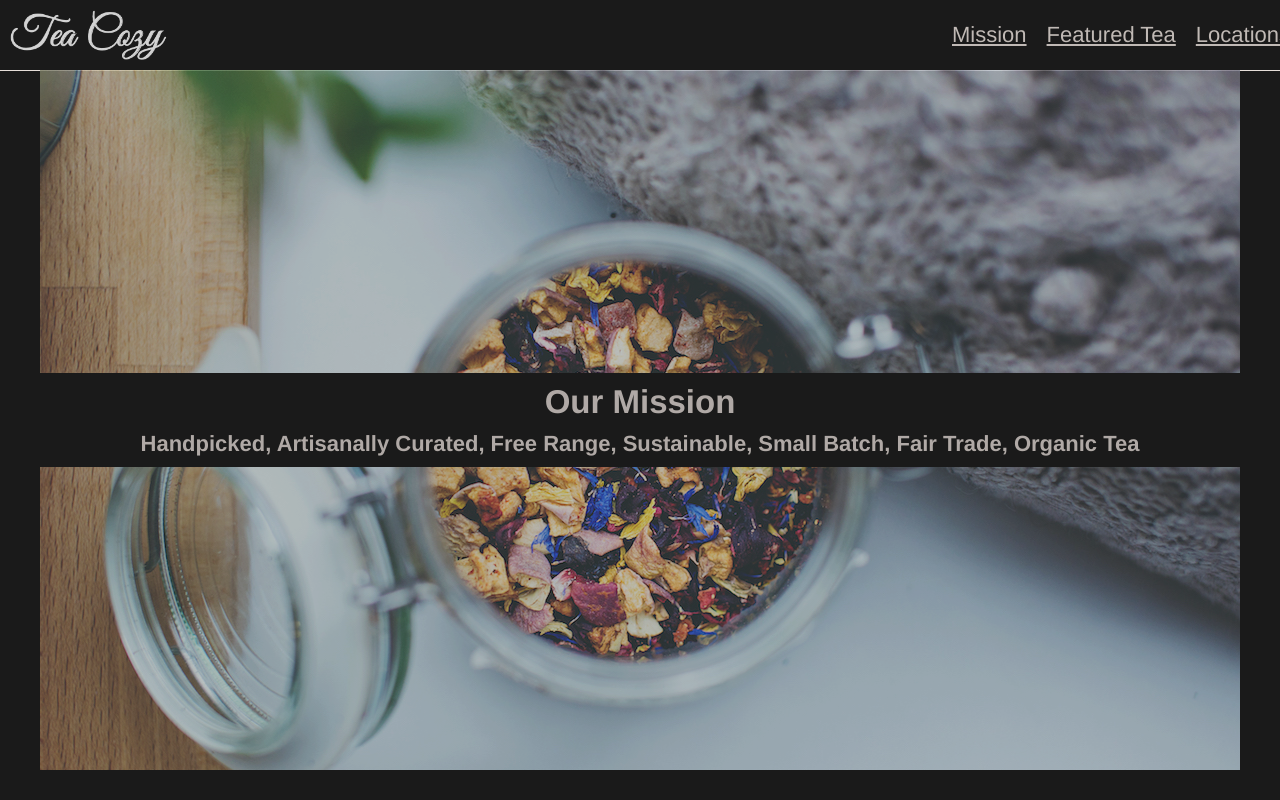
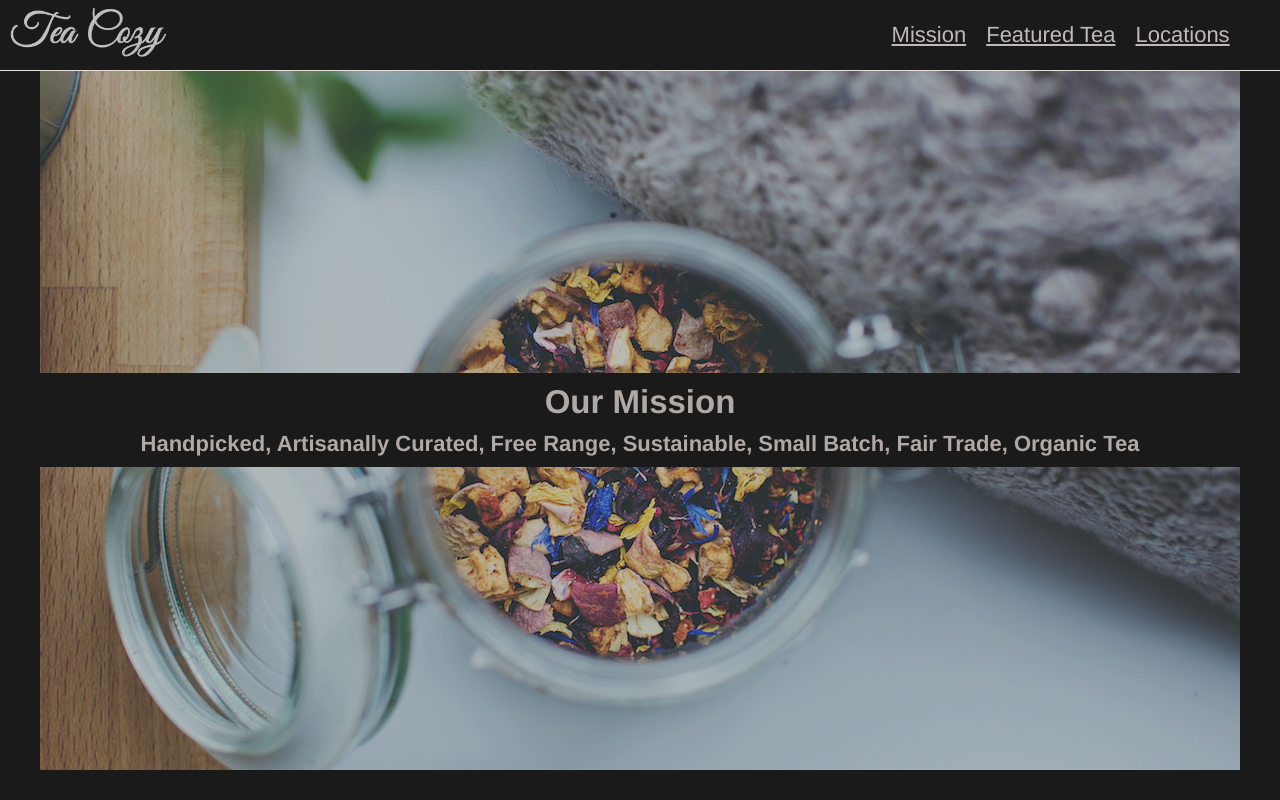
Before and after one commit to danyelica/tea-cozy-project, a plain HTML site: page index.html in a window 1280 px wide. Shown: the top 800 px of the page. Drawn offline with Linux system fonts and the light colour scheme.

Commit message:
the header was adjusted

```diff
--- a/index.css
+++ b/index.css
@@ -42,6 +42,7 @@ h4 {
     top: 0;
     height: 70px;
     width: 100vw;
+    z-index: 100;
 
     background-color: black;
     border-bottom: 1px solid seashell;
@@ -50,6 +51,14 @@ h4 {
 
 .nav img {
     height: 50px;
+}
+
+.grow-24 {
+    flex-grow: 24;
+}
+
+.grow-1 {
+    flex-grow: 1;
 }
 
 .container {
--- a/index.html
+++ b/index.html
@@ -10,12 +10,15 @@
 
 <body>
     <nav class="nav">
-        <img src="assets/img-tea-cozy-logo.png" alt="">
-        <ul>
+        <div class="grow-24">
+            <img src="assets/img-tea-cozy-logo.png" alt="">
+        </div>
+        <ul class="grow-1">
             <li>Mission</li>
             <li>Featured Tea</li>
             <li>Locations</li>
         </ul>
+        <div class="grow-1"></div>
     </nav>
     <div class="container">
         <div class="hero">
```
